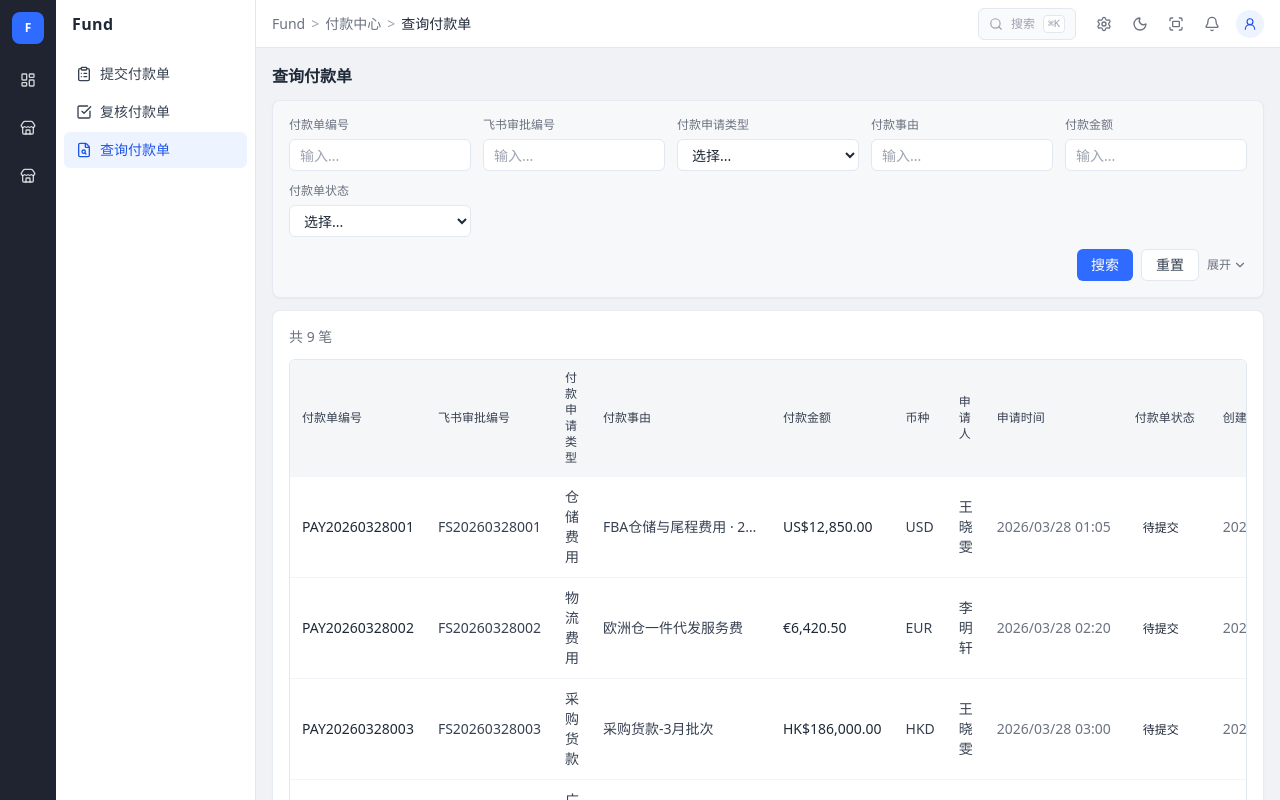
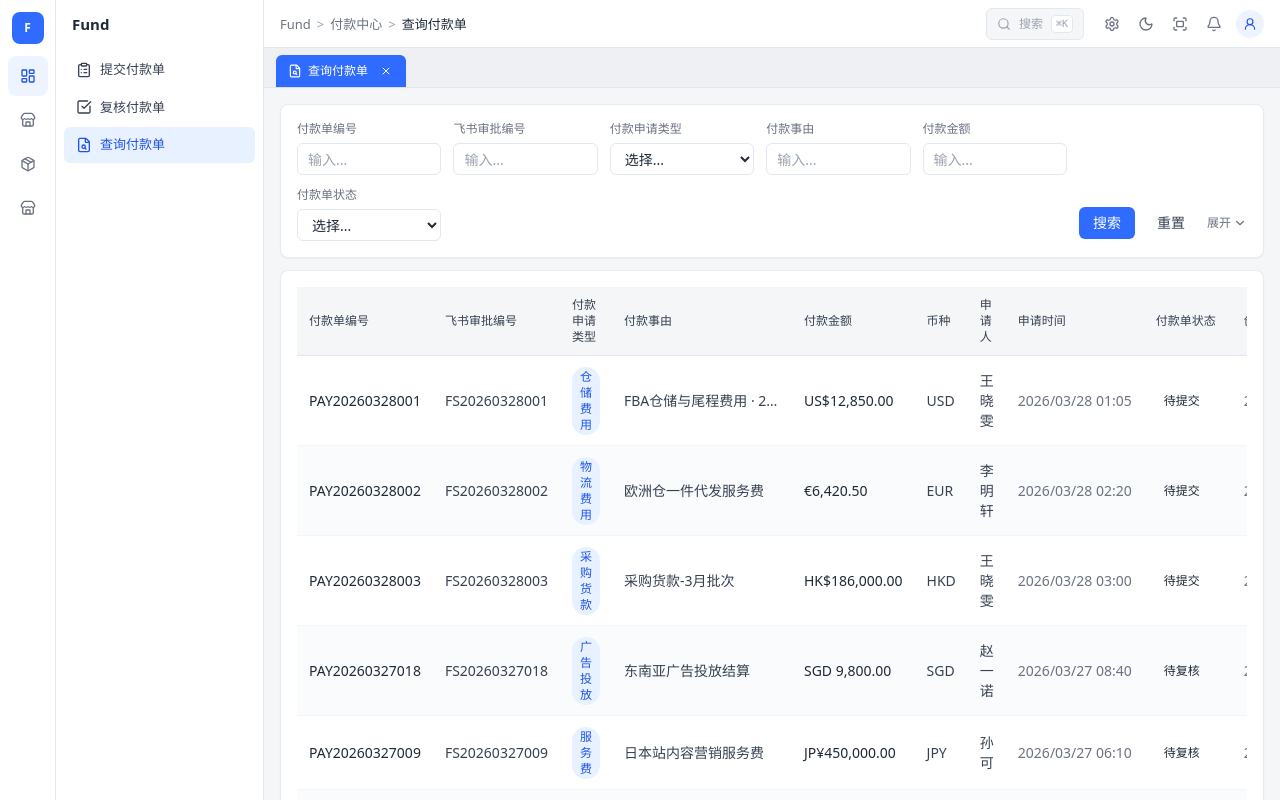
Before and after one commit to 1831833hym-eng/pay-hub, a Next.js app: page /query in a window 1280 px wide. Shown: the top 800 px of the page. Built offline with nearby package versions, Linux system fonts and the light colour scheme.

Commit message:
style: 按 Fund 后台截图对齐页面布局
浅色双栏侧栏、顶栏打开页 Tab、白底查询卡与斑马纹表格；菜单仍仅从左侧进入。

Co-authored-by: cursor186 <cursor186@bestfulfill.com>

```diff
--- a/src/app/query/page.tsx
+++ b/src/app/query/page.tsx
@@ -88,7 +88,6 @@ export default function QueryListPage() {
 
       <Card>
         <CardContent className="pt-4">
-          <div className="mb-3 text-sm text-ink-3">共 {filtered.length} 笔</div>
           <OrderTable
             rows={filtered}
             selectedIds={[]}
--- a/src/app/review/page.tsx
+++ b/src/app/review/page.tsx
@@ -50,9 +50,6 @@ export default function ReviewListPage() {
 
       <Card>
         <CardContent className="pt-4">
-          <div className="mb-3 text-sm text-ink-3">
-            共 {filtered.length} 笔（只读，不可编辑）
-          </div>
           <OrderTable
             rows={filtered}
             selectedIds={[]}
--- a/src/app/submit/page.tsx
+++ b/src/app/submit/page.tsx
@@ -78,8 +78,7 @@ export default function SubmitListPage() {
 
       <Card>
         <CardContent className="pt-4">
-          <div className="mb-3 flex items-center justify-between gap-2">
-            <div className="text-sm text-ink-3">共 {filtered.length} 笔</div>
+          <div className="mb-3 flex items-center justify-end">
             <Button onClick={handleBatchSubmit}>批量提交</Button>
           </div>
           <OrderTable
--- a/src/components/layout/app-shell.tsx
+++ b/src/components/layout/app-shell.tsx
@@ -10,10 +10,12 @@ import {
   Fullscreen,
   LayoutDashboard,
   Moon,
+  Package,
   Search,
   Settings,
   Store,
   UserRound,
+  X,
 } from "lucide-react";
 import { cn } from "@/lib/utils";
 
@@ -41,7 +43,8 @@ const MENUS = [
 const RAIL = [
   { label: "工作台", icon: LayoutDashboard },
   { label: "站点", icon: Store },
-  { label: "B2B", icon: Store },
+  { label: "B2B", icon: Package },
+  { label: "OMS", icon: Store },
 ];
 
 function currentMenu(pathname: string) {
@@ -66,23 +69,30 @@ export function AppShell({
   actions?: React.ReactNode;
 }) {
   const pathname = usePathname();
+  const menu = currentMenu(pathname);
   const crumbs = breadcrumb(pathname);
+  const MenuIcon = menu.icon;
+  const isDetail = /\/(submit|review|query)\/[^/]+/.test(pathname);
+  const tabLabel = isDetail ? `${menu.label}明细` : menu.label;
 
   return (
-    <div className="flex min-h-screen bg-page text-ink-1">
+    <div className="flex min-h-screen bg-[#f5f6f8] text-ink-1">
       {/* Far-left icon rail */}
-      <aside className="hidden w-14 shrink-0 flex-col items-center gap-2 bg-rail py-3 text-white/80 lg:flex">
+      <aside className="hidden w-14 shrink-0 flex-col items-center gap-1 border-r border-slate-200 bg-white py-3 lg:flex">
         <div className="mb-2 flex h-8 w-8 items-center justify-center rounded-lg bg-brand-500 text-xs font-bold text-white">
           F
         </div>
-        {RAIL.map((item) => {
+        {RAIL.map((item, idx) => {
           const Icon = item.icon;
           return (
             <button
               key={item.label}
               type="button"
               title={item.label}
-              className="flex h-10 w-10 items-center justify-center rounded-lg hover:bg-white/10"
+              className={cn(
+                "flex h-10 w-10 items-center justify-center rounded-lg text-ink-3 hover:bg-slate-100 hover:text-ink-1",
+                idx === 0 && "bg-brand-50 text-brand-600"
+              )}
             >
               <Icon className="h-4 w-4" />
             </button>
@@ -90,12 +100,12 @@ export function AppShell({
         })}
       </aside>
 
-      {/* Module sidebar — sole menu entry */}
-      <aside className="flex w-[168px] shrink-0 flex-col border-r border-slate-200 bg-white sm:w-[200px]">
-        <div className="flex h-12 items-center px-4 text-base font-semibold tracking-wide">
+      {/* Fund module sidebar — menu entry only here */}
+      <aside className="flex w-[180px] shrink-0 flex-col border-r border-slate-200 bg-white sm:w-[208px]">
+        <div className="flex h-12 items-center px-4 text-[15px] font-semibold">
           Fund
         </div>
-        <nav className="flex-1 space-y-0.5 px-2 py-2">
+        <nav className="flex-1 space-y-0.5 px-2 py-1">
           {MENUS.map((item) => {
             const Icon = item.icon;
             const isActive = item.match(pathname);
@@ -104,9 +114,9 @@ export function AppShell({
                 key={item.href}
                 href={item.href}
                 className={cn(
-                  "flex items-center gap-2 rounded-md px-2.5 py-2 text-sm transition-colors sm:px-3",
+                  "flex items-center gap-2 rounded-md px-3 py-2 text-[13px] transition-colors",
                   isActive
-                    ? "bg-brand-50 font-medium text-brand-600"
+                    ? "bg-[#e8f1ff] font-medium text-brand-600"
                     : "text-ink-2 hover:bg-slate-50"
                 )}
               >
@@ -119,8 +129,9 @@ export function AppShell({
       </aside>
 
       <div className="flex min-w-0 flex-1 flex-col">
+        {/* Header */}
         <header className="flex h-12 shrink-0 items-center gap-3 border-b border-slate-200 bg-white px-4">
-          <div className="min-w-0 flex-1 truncate text-xs text-ink-3 sm:text-sm">
+          <div className="min-w-0 flex-1 truncate text-xs text-ink-3 sm:text-[13px]">
             {crumbs.map((c, i) => (
               <span key={`${c}-${i}`}>
                 {i > 0 ? <span className="mx-1.5 text-ink-4">&gt;</span> : null}
@@ -130,14 +141,14 @@ export function AppShell({
               </span>
             ))}
           </div>
-          <div className="hidden items-center gap-2 rounded-md border border-slate-200 bg-slate-50 px-2.5 py-1.5 text-xs text-ink-4 md:flex">
+          <div className="hidden items-center gap-2 rounded-md border border-slate-200 bg-[#f5f6f8] px-2.5 py-1.5 text-xs text-ink-4 md:flex">
             <Search className="h-3.5 w-3.5" />
             <span>搜索</span>
             <kbd className="rounded border border-slate-200 bg-white px-1 text-[10px]">
               ⌘K
             </kbd>
           </div>
-          <div className="flex items-center gap-1 text-ink-3">
+          <div className="flex items-center gap-0.5 text-ink-3">
             <IconBtn>
               <Settings className="h-4 w-4" />
             </IconBtn>
@@ -156,16 +167,36 @@ export function AppShell({
           </div>
         </header>
 
+        {/* Open page tabs (not menu entry) */}
+        <div className="flex h-10 shrink-0 items-end gap-1 border-b border-slate-200 bg-[#eef0f3] px-3">
+          <div className="flex h-8 items-center gap-1.5 rounded-t-md bg-brand-500 px-3 text-xs font-medium text-white shadow-sm">
+            <MenuIcon className="h-3.5 w-3.5" />
+            <span>{tabLabel}</span>
+            <button
+              type="button"
+              className="ml-1 rounded p-0.5 hover:bg-white/20"
+              aria-label="关闭"
+            >
+              <X className="h-3 w-3" />
+            </button>
+          </div>
+        </div>
+
         <main className="min-h-0 flex-1 overflow-auto p-3 sm:p-4">
-          <div className="mb-3 flex flex-col gap-2 sm:flex-row sm:items-center sm:justify-between">
-            <div>
-              <h1 className="text-base font-semibold text-ink-1">{title}</h1>
+          {(description || actions) && (
+            <div className="mb-3 flex flex-col gap-2 sm:flex-row sm:items-center sm:justify-between">
               {description ? (
-                <p className="mt-0.5 text-xs text-ink-3">{description}</p>
+                <p className="text-xs text-ink-3">{description}</p>
+              ) : (
+                <span />
+              )}
+              {actions ? (
+                <div className="flex flex-wrap gap-2">{actions}</div>
               ) : null}
             </div>
-            {actions ? <div className="flex flex-wrap gap-2">{actions}</div> : null}
-          </div>
+          )}
+          {/* title used by pages for a11y; visually covered by tab */}
+          <h1 className="sr-only">{title}</h1>
           {children}
         </main>
       </div>
--- a/src/components/payments/order-table.tsx
+++ b/src/components/payments/order-table.tsx
@@ -29,10 +29,10 @@ export function OrderTable({
     allIds.length > 0 && allIds.every((id) => selectedIds.includes(id));
 
   return (
-    <div className="overflow-x-auto rounded-md border border-slate-200">
+    <div className="overflow-x-auto">
       <table className="w-full min-w-[1180px] text-left text-sm">
         <thead>
-          <tr className="bg-[#f5f6f8] text-xs text-ink-2">
+          <tr className="border-b border-slate-200 bg-[#f5f6f8] text-xs text-ink-2">
             {showSelect ? (
               <th className="px-3 py-2.5 font-medium">
                 <input
@@ -58,10 +58,14 @@ export function OrderTable({
           </tr>
         </thead>
         <tbody>
-          {rows.map((item) => (
+          {rows.map((item, idx) => (
             <tr
               key={item.id}
-              className="border-t border-slate-100 bg-white hover:bg-slate-50/70"
+              className={
+                idx % 2 === 1
+                  ? "border-b border-slate-100 bg-[#fafbfc]"
+                  : "border-b border-slate-100 bg-white"
+              }
             >
               {showSelect ? (
                 <td className="px-3 py-2.5">
@@ -77,7 +81,11 @@ export function OrderTable({
                 {item.orderNo}
               </td>
               <td className="px-3 py-2.5 text-ink-2">{item.feishuNo}</td>
-              <td className="px-3 py-2.5 text-ink-2">{item.applyType}</td>
+              <td className="px-3 py-2.5">
+                <span className="inline-flex rounded-full bg-[#e8f1ff] px-2 py-0.5 text-xs text-brand-600">
+                  {item.applyType}
+                </span>
+              </td>
               <td
                 className="max-w-[180px] truncate px-3 py-2.5 text-ink-2"
                 title={item.purpose}
--- a/src/components/payments/query-form.tsx
+++ b/src/components/payments/query-form.tsx
@@ -39,9 +39,10 @@ export function QueryForm({
     onChange({ ...values, [key]: value });
 
   return (
-    <Card className="mb-3 bg-[#f7f8fa]">
+    <Card className="mb-3">
       <CardContent className="pt-4">
-        <div className="grid gap-3 sm:grid-cols-2 lg:grid-cols-3 xl:grid-cols-5">
+        <div className="flex flex-col gap-3 xl:flex-row xl:items-end">
+          <div className="grid min-w-0 flex-1 gap-3 sm:grid-cols-2 lg:grid-cols-3 xl:grid-cols-5">
             <div>
               <Label>付款单编号</Label>
               <Input
@@ -91,9 +92,9 @@ export function QueryForm({
             </div>
             {extraFields}
           </div>
-        <div className="mt-3 flex flex-wrap items-center justify-end gap-2">
+          <div className="flex shrink-0 flex-wrap items-center gap-2 xl:pb-0.5">
             <Button onClick={onSearch}>搜索</Button>
-          <Button variant="secondary" onClick={onReset}>
+            <Button variant="ghost" onClick={onReset}>
               重置
             </Button>
             <button
@@ -104,6 +105,7 @@ export function QueryForm({
               <ChevronDown className="h-3.5 w-3.5" />
             </button>
           </div>
+        </div>
       </CardContent>
     </Card>
   );
--- a/src/components/ui/button.tsx
+++ b/src/components/ui/button.tsx
@@ -10,7 +10,7 @@ const buttonVariants = cva(
         default: "bg-brand-500 text-white hover:bg-brand-600",
         secondary:
           "bg-white text-ink-2 border border-slate-200 hover:bg-slate-50",
-        ghost: "text-ink-3 hover:bg-slate-100 hover:text-ink-1",
+        ghost: "text-ink-2 hover:bg-slate-100 hover:text-ink-1",
         outline:
           "border border-slate-200 bg-white text-ink-1 hover:border-brand-200 hover:text-brand-600",
         link: "h-auto rounded-none px-0 py-0 text-brand-500 hover:text-brand-600",
```
Lines whose indentation alone changed are shown as unchanged.
